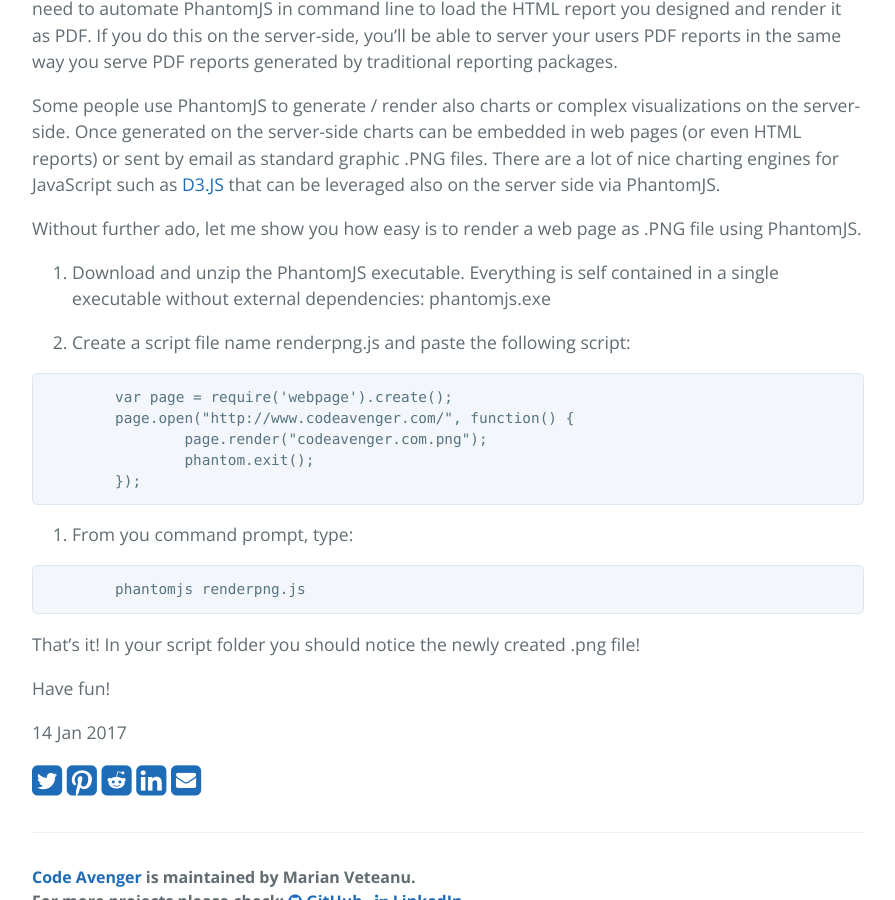
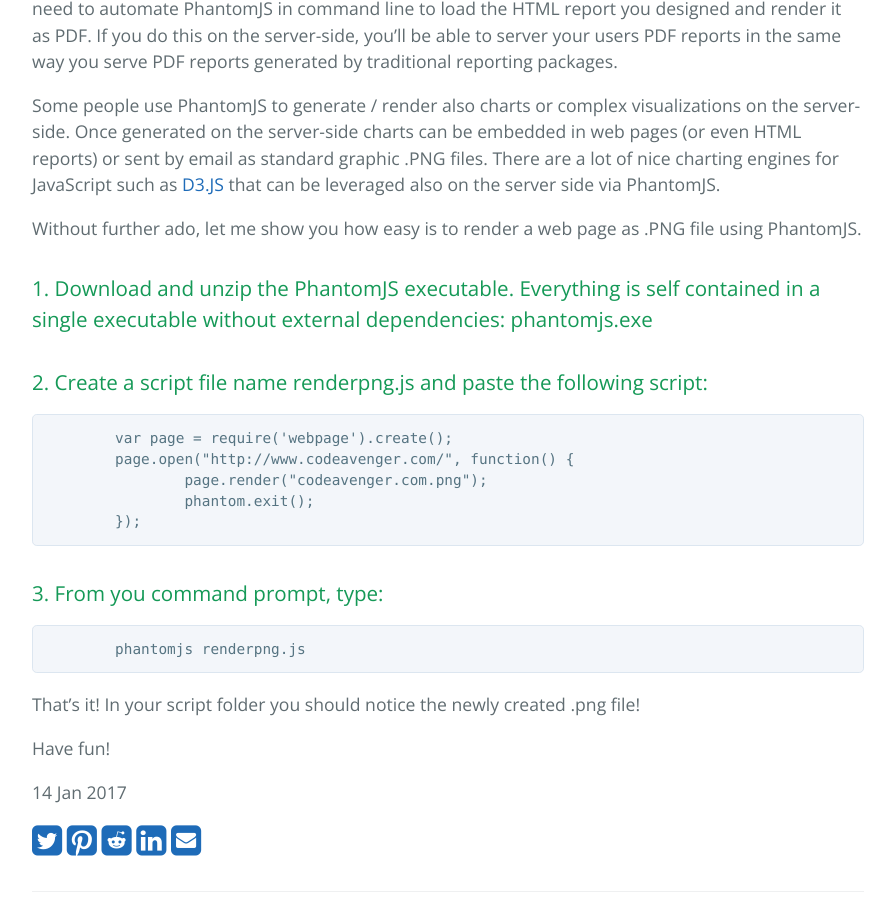
Before and after one commit to mveteanu/CodeAvenger, a Jekyll site: the page built from _posts/2017-01-14-Generate-reports-and-charts-using-HTML-on-the-server-side.md, in a window 1280 px wide and 900 px high, scrolled down 1110 px. Shown: the whole window, without its empty margins (192-1087 px from the left). Built offline with Jekyll 4.4.1, drawn with Linux system fonts in a browser that asks for light colours; nearby versions of some CDN libraries; our own code applies the rules of GitHub Pages for plain Markdown files.

Commit message:
Update 2017-01-14-Generate-reports-and-charts-using-HTML-on-the-server-side.md

````diff
--- a/_posts/2017-01-14-Generate-reports-and-charts-using-HTML-on-the-server-side.md
+++ b/_posts/2017-01-14-Generate-reports-and-charts-using-HTML-on-the-server-side.md
@@ -20,9 +20,9 @@
 
 Without further ado, let me show you how easy is to render a web page as .PNG file using PhantomJS.
 
-1. Download and unzip the PhantomJS executable. Everything is self contained in a single executable without external dependencies: phantomjs.exe
+### 1. Download and unzip the PhantomJS executable. Everything is self contained in a single executable without external dependencies: phantomjs.exe
 
-2. Create a script file name renderpng.js and paste the following script:
+### 2. Create a script file name renderpng.js and paste the following script:
 
 ```JavaScript
 	var page = require('webpage').create();
@@ -32,7 +32,7 @@
 	});
 ```
 
-3. From you command prompt, type:
+### 3. From you command prompt, type:
 
 ```
 	phantomjs renderpng.js
````
